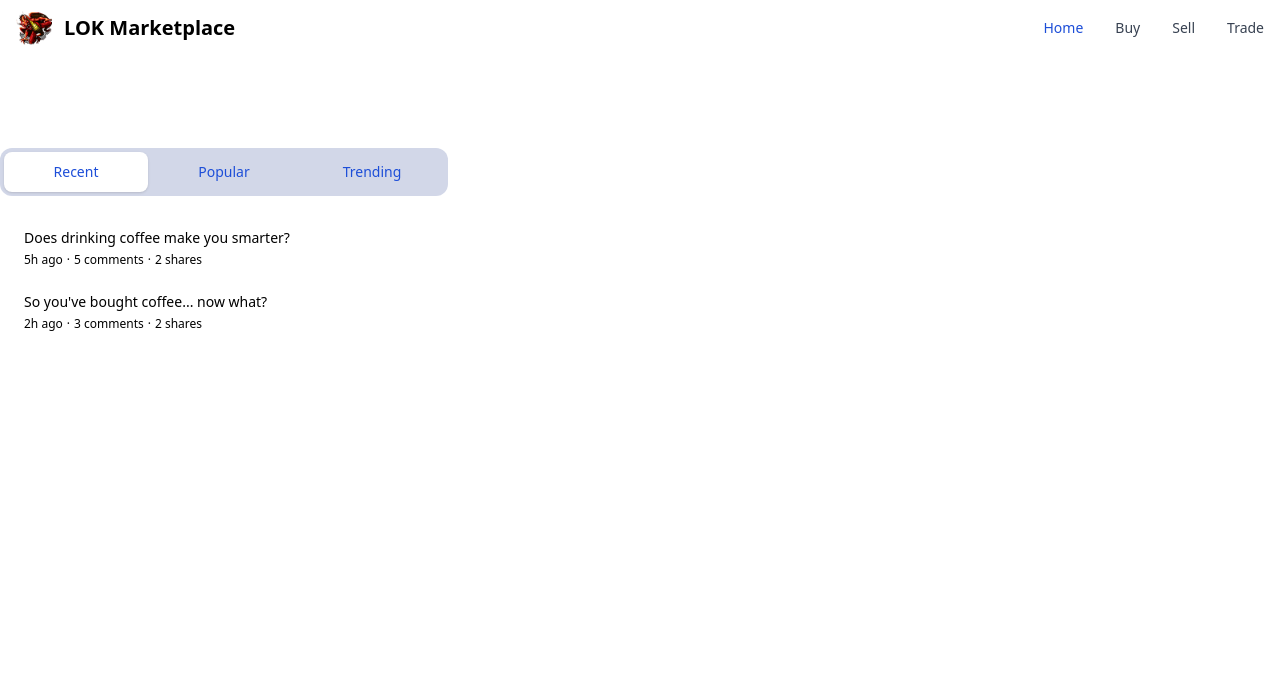
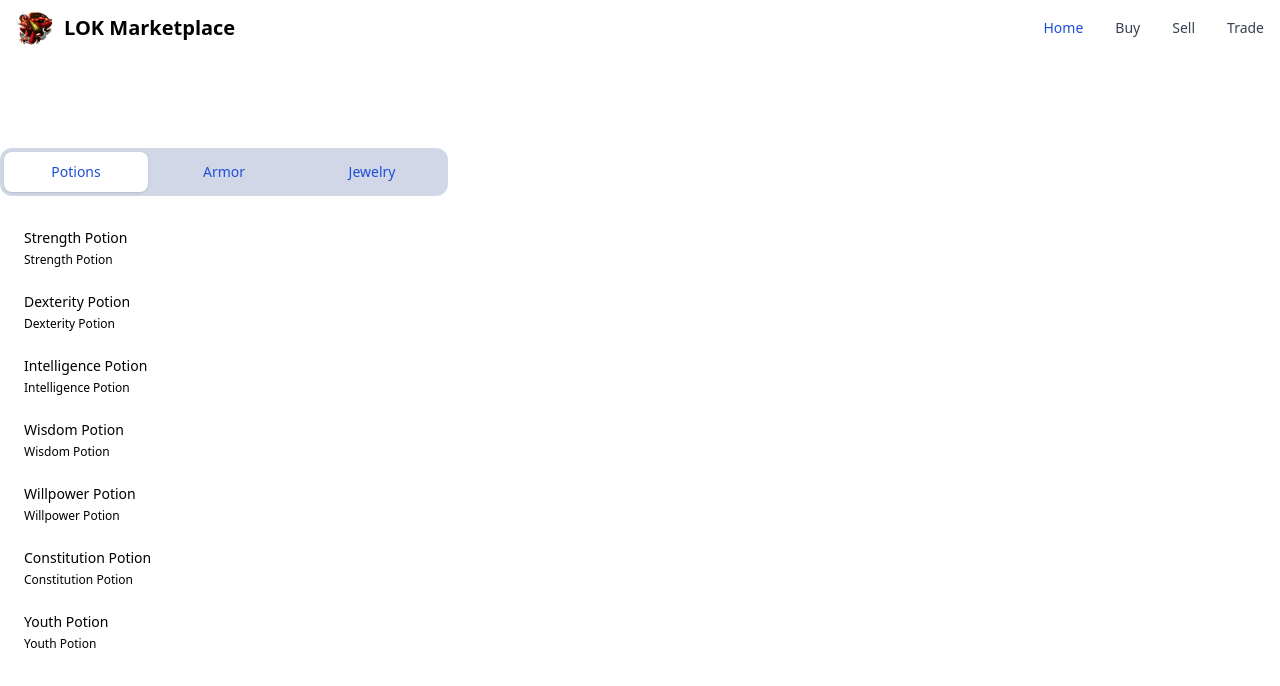
Before and after one commit to RdotSilva/React-NextJS-LegendsOfKesmai-Marketplace, a Next.js app: page /sell in a window 1280 px wide. Shown: the top 686 px of the page. Built offline with nearby package versions, Linux system fonts and the light colour scheme.

Commit message:
Add real code for potions

```diff
--- a/components/Category/CategoryList.jsx
+++ b/components/Category/CategoryList.jsx
@@ -1,5 +1,6 @@
 import { useState } from "react";
 import { Tab } from "@headlessui/react";
+import { potionList } from "../../utils/items/potionList";
 
 function classNames(...classes) {
   return classes.filter(Boolean).join(" ");
@@ -7,54 +8,9 @@ function classNames(...classes) {
 
 const CategoryList = () => {
   let [categories] = useState({
-    Recent: [
-      {
-        id: 1,
-        title: "Does drinking coffee make you smarter?",
-        date: "5h ago",
-        commentCount: 5,
-        shareCount: 2,
-      },
-      {
-        id: 2,
-        title: "So you've bought coffee... now what?",
-        date: "2h ago",
-        commentCount: 3,
-        shareCount: 2,
-      },
-    ],
-    Popular: [
-      {
-        id: 1,
-        title: "Is tech making coffee better or worse?",
-        date: "Jan 7",
-        commentCount: 29,
-        shareCount: 16,
-      },
-      {
-        id: 2,
-        title: "The most innovative things happening in coffee",
-        date: "Mar 19",
-        commentCount: 24,
-        shareCount: 12,
-      },
-    ],
-    Trending: [
-      {
-        id: 1,
-        title: "Ask Me Anything: 10 answers to your questions about coffee",
-        date: "2d ago",
-        commentCount: 9,
-        shareCount: 5,
-      },
-      {
-        id: 2,
-        title: "The worst advice we've ever heard about coffee",
-        date: "4d ago",
-        commentCount: 1,
-        shareCount: 2,
-      },
-    ],
+    Potions: [...potionList],
+    Armor: [],
+    Jewelry: [],
   });
 
   return (
@@ -79,7 +35,7 @@ const CategoryList = () => {
           ))}
         </Tab.List>
         <Tab.Panels className="mt-2">
-          {Object.values(categories).map((posts, idx) => (
+          {Object.values(categories).map((items, idx) => (
             <Tab.Panel
               key={idx}
               className={classNames(
@@ -88,21 +44,17 @@ const CategoryList = () => {
               )}
             >
               <ul>
-                {posts.map((post) => (
+                {items.map((item) => (
                   <li
-                    key={post.id}
+                    key={item.slug}
                     className="relative p-3 rounded-md hover:bg-coolGray-100"
                   >
                     <h3 className="text-sm font-medium leading-5">
-                      {post.title}
+                      {item.name}
                     </h3>
 
                     <ul className="flex mt-1 space-x-1 text-xs font-normal leading-4 text-coolGray-500">
-                      <li>{post.date}</li>
-                      <li>&middot;</li>
-                      <li>{post.commentCount} comments</li>
-                      <li>&middot;</li>
-                      <li>{post.shareCount} shares</li>
+                      <li>{item.name}</li>
                     </ul>
 
                     <a
```
